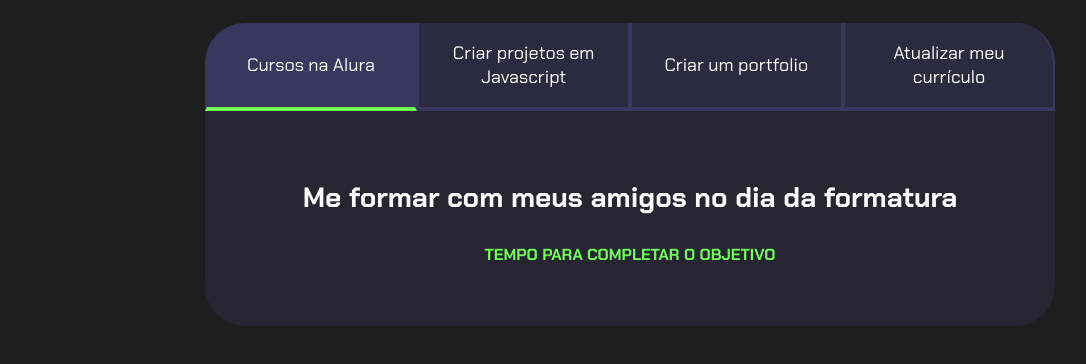
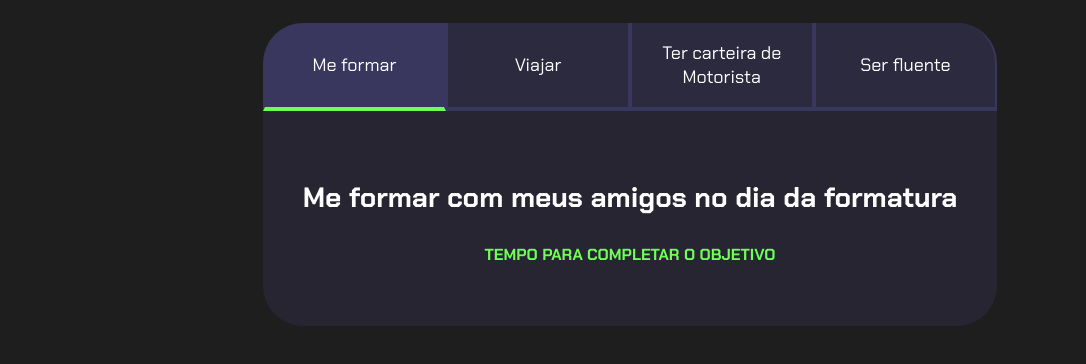
Before and after one commit to emilyhentz-debug/projeto_de_vida, a plain HTML site: page index.html in a window 1280 px wide. Shown: the part 80-444 px from the top of the page, without its empty margins (10-1096 px from the left). Drawn offline with Linux system fonts and the light colour scheme.

Commit message:
Add files via upload

```diff
--- a/index.html
+++ b/index.html
@@ -13,10 +13,10 @@
         <h2 class="titulo-principal">Meus Objetivos do ano<span>_</span></h2>
         <div class="conteudo">
             <div class="botoes">
-                <button class="botao ativo">Cursos na Alura</button>
-                <button class="botao">Criar projetos em Javascript</button>
-                <button class="botao">Criar um portfolio</button>
-                <button class="botao">Atualizar meu currículo</button>
+                <button class="botao ativo">Me formar</button>
+                <button class="botao">Viajar</button>
+                <button class="botao">Ter carteira de Motorista</button>
+                <button class="botao">Ser fluente</button>
             </div>
             <div class="abas-textos">
                 <div class="aba-conteudo ativo">
```
